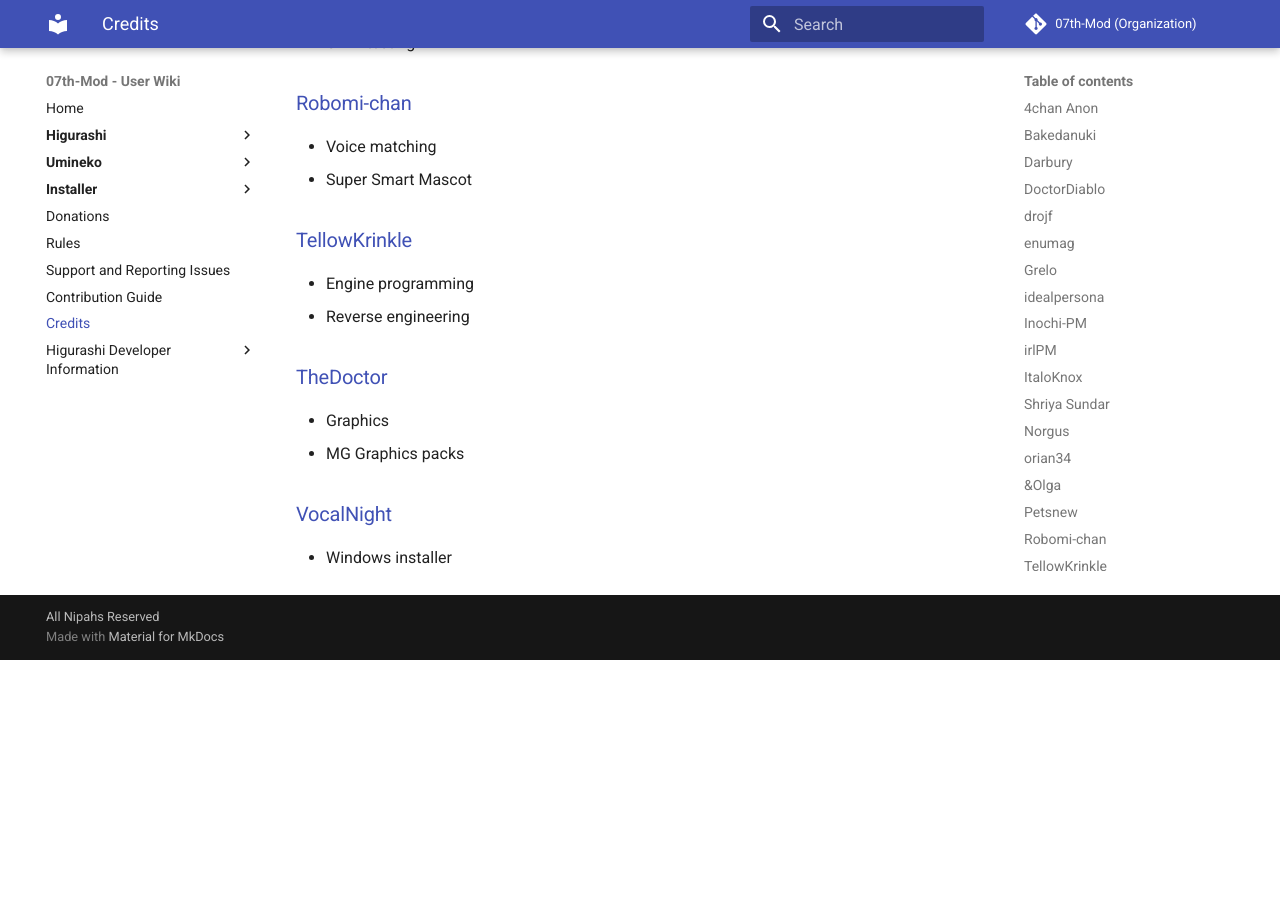
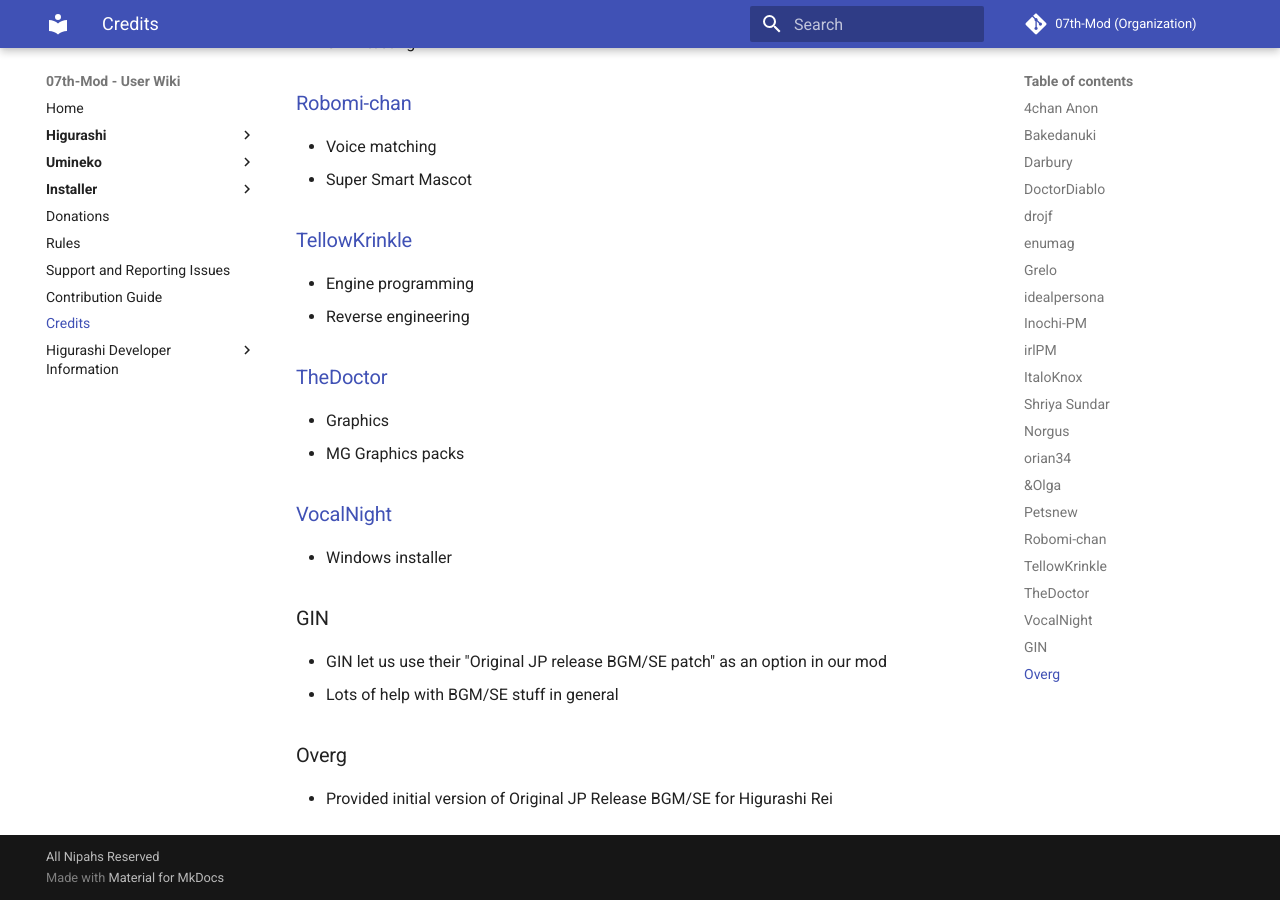
Before and after one commit to 07th-mod/wiki, an MkDocs documentation site: the page built from docs/Credits.md, in a window 1280 px wide and 900 px high, scrolled down 2807 px. Built offline with MkDocs 1.6.1 and Material for MkDocs 9.7.7, drawn with Linux system fonts in a browser that asks for light colours; before the commit the page ends 3467 px from its top, so only the background shows below that.

Commit message:
Update credits

```diff
--- a/docs/Credits.md
+++ b/docs/Credits.md
@@ -113,3 +113,12 @@
 ### [VocalNight](https://github.com/VocalNight)
 
 * Windows installer
+
+### GIN
+
+* GIN let us use their "Original JP release BGM/SE patch" as an option in our mod
+* Lots of help with BGM/SE stuff in general
+
+### Overg
+
+* Provided initial version of Original JP Release BGM/SE for Higurashi Rei
```
